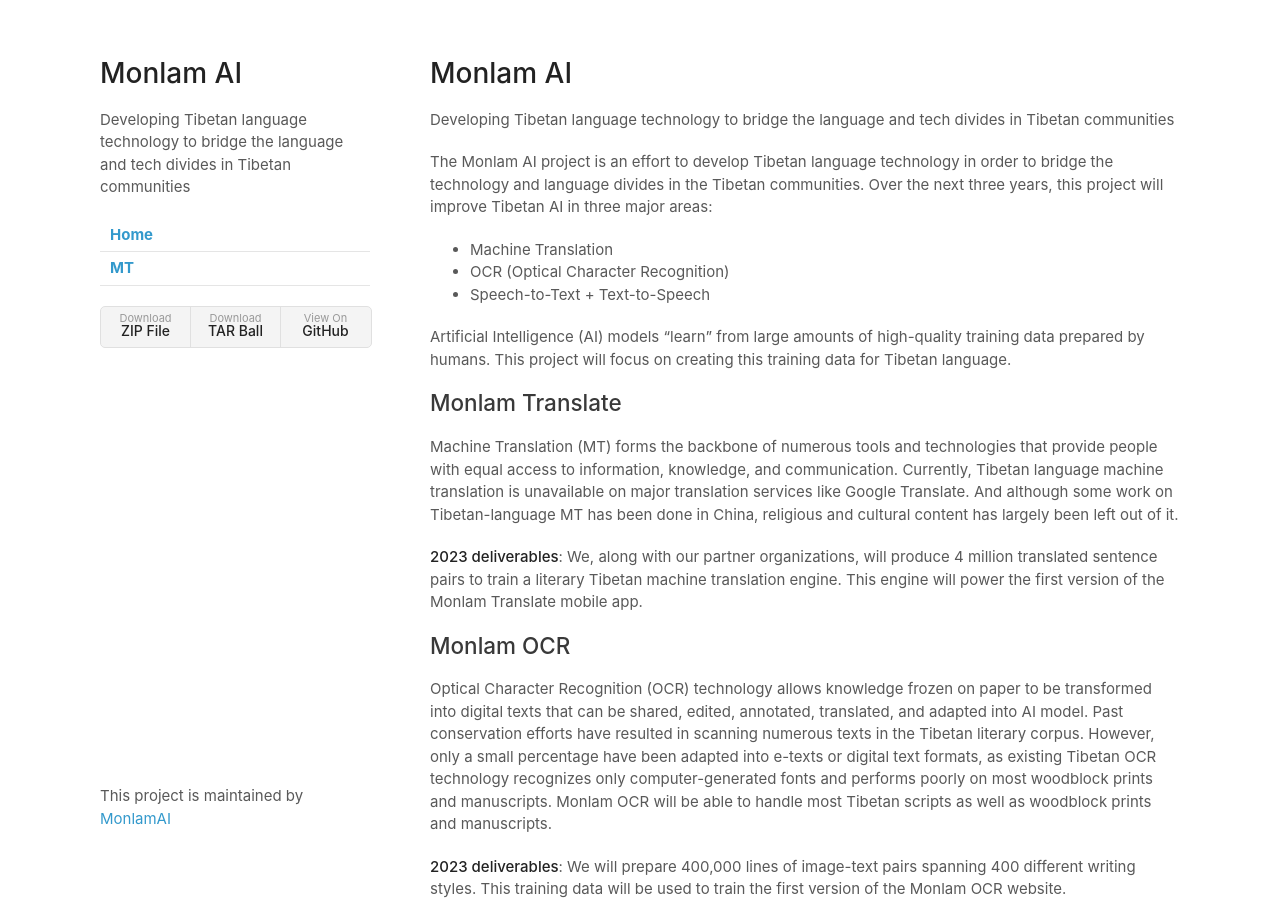
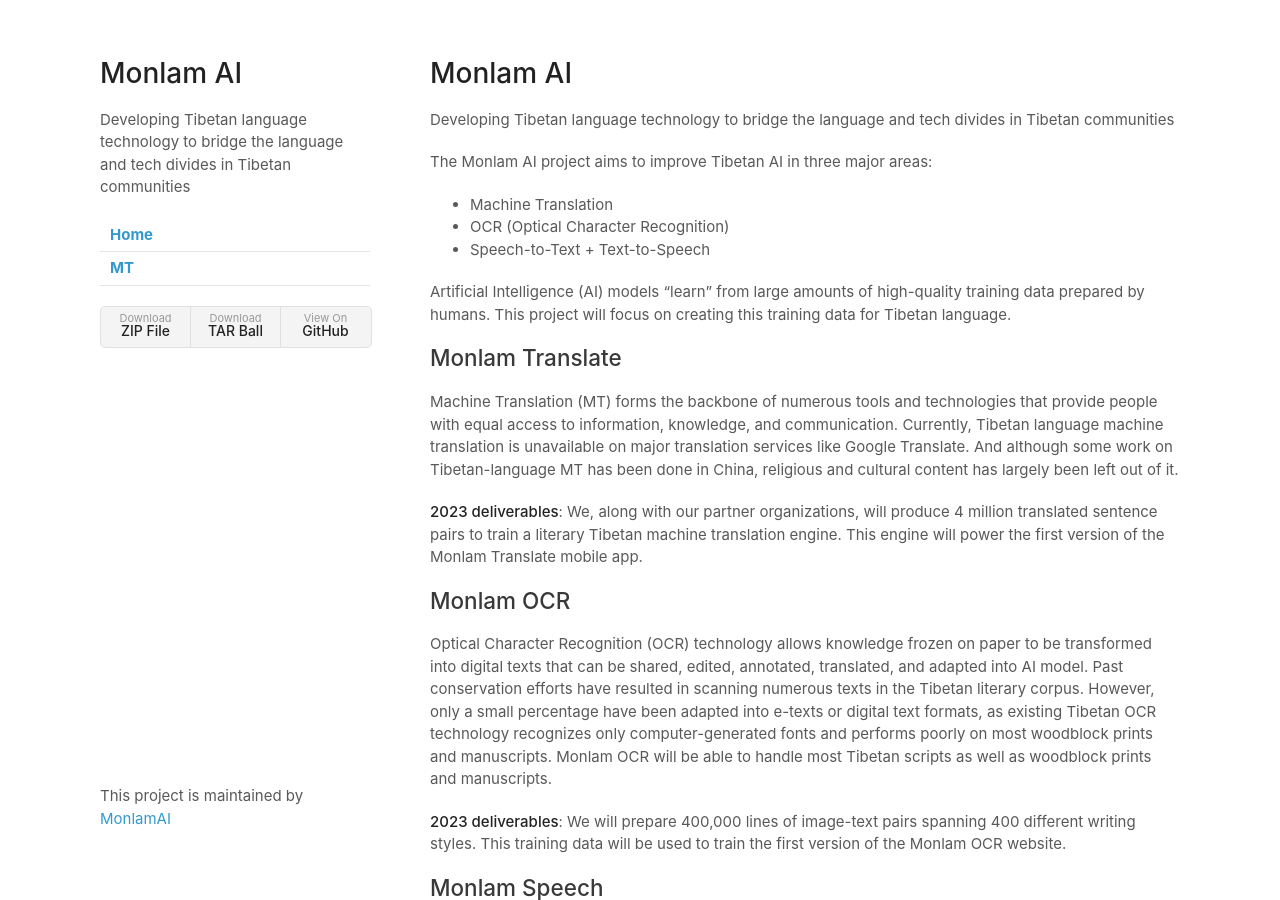
Before and after one commit to MonlamAI/monlam.ai, a Jekyll site: the page built from index.md, in a window 1280 px wide and 900 px high. Built offline with Jekyll 4.4.1, drawn with Linux system fonts in a browser that asks for light colours; our own code applies the rules of GitHub Pages for plain Markdown files.

Commit message:
Update index.md

```diff
--- a/index.md
+++ b/index.md
@@ -4,7 +4,7 @@
 # {{site.title}}
 {{site.description}}
 
-The Monlam AI project is an effort to develop Tibetan language technology in order to bridge the technology and language divides in the Tibetan communities. Over the next three years, this project will improve Tibetan AI in three major areas:
+The Monlam AI project aims to improve Tibetan AI in three major areas:
 - Machine Translation
 - OCR (Optical Character Recognition)
 - Speech-to-Text + Text-to-Speech
```
